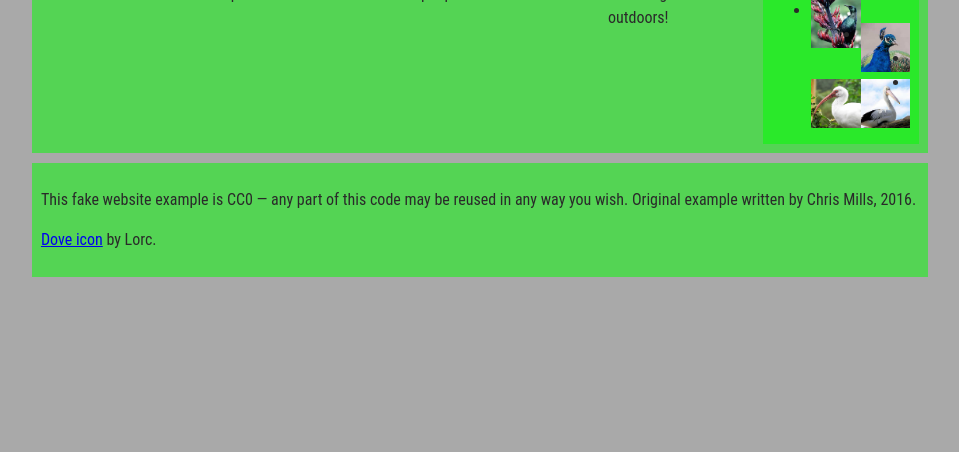
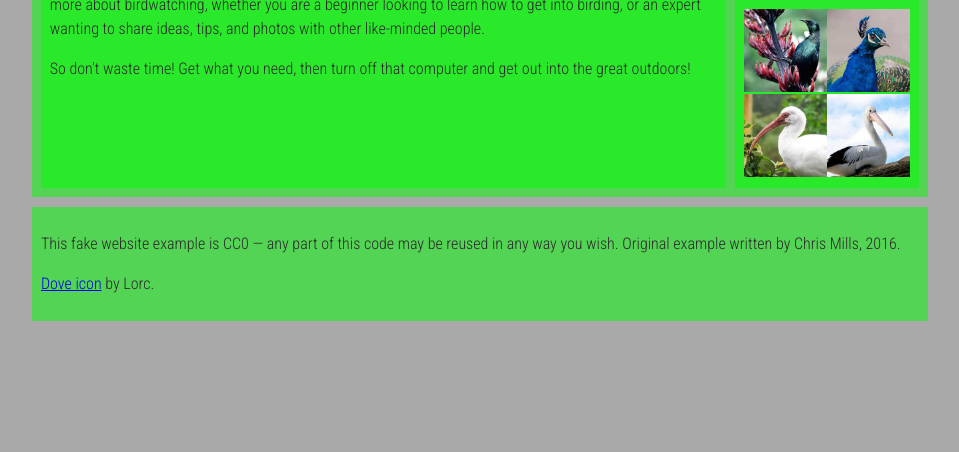
Before and after one commit to sixswordstudio/inft1206, a plain HTML site: page lab 1/part 2/index.html in a window 1280 px wide. Shown: the part 348-800 px from the top of the page, without its empty margins (160-1119 px from the left). Drawn offline with Linux system fonts and the light colour scheme.

Commit message:
Final changes before submission to fix the thumbnails being bullet points

```diff
--- a/lab 1/part 2/index.html
+++ b/lab 1/part 2/index.html
@@ -11,7 +11,7 @@
   <meta name="viewport" content="width=device-width, initial-scale=1">
   <title>Birdwatching</title>
 
-  <link href="https://fonts.googleapis.com/css?family=Roboto+Condensed:300%7CCinzel+Decorative:700">
+  <link href="https://fonts.googleapis.com/css?family=Roboto+Condensed:300%7CCinzel+Decorative:700" rel="Stylesheet">
   <link href="css/style.css" rel="stylesheet">
 </head>
 <body>
@@ -29,6 +29,7 @@
   </header>
 
   <main>
+    <article>
       <h2>Welcome</h2>
       <p>
         Welcome to our fake birdwatching site. If this were a real site, it
@@ -41,15 +42,16 @@
         So don't waste time! Get what you need, then turn off that computer and
         get out into the great outdoors!
       </p>
+      </article>
 
     <aside>
       <h2>Favorite photos</h2>
-      <ul>
-        <li><a href="images/favorite-bird-1.jpg"><img src="images/favorite-bird-1_th.jpg" alt="A black bird"></a></li>
-        <li><a href="images/favorite-bird-2.jpg"><img src="images/favorite-bird-2_th.jpg" alt="A blue bird"></a></li>
-        <li><a href="images/favorite-bird-3.jpg"><img src="images/favorite-bird-3_th.jpg" alt="A white bird with unique beak"></a></li>
-        <li><a href="images/favorite-bird-4.jpg"><img src="images/favorite-bird-4_th.jpg" alt="A white bird with a straight beak"></a></li>
-      </ul>
+
+        <a href="images/favorite-bird-1.jpg"><img src="images/favorite-bird-1_th.jpg" alt="A black bird"></a>
+        <a href="images/favorite-bird-2.jpg"><img src="images/favorite-bird-2_th.jpg" alt="A blue bird"></a>
+        <a href="images/favorite-bird-3.jpg"><img src="images/favorite-bird-3_th.jpg" alt="A white bird with unique beak"></a>
+        <a href="images/favorite-bird-4.jpg"><img src="images/favorite-bird-4_th.jpg" alt="A white bird with a straight beak"></a>
+
     </aside>
   </main>
 
```
